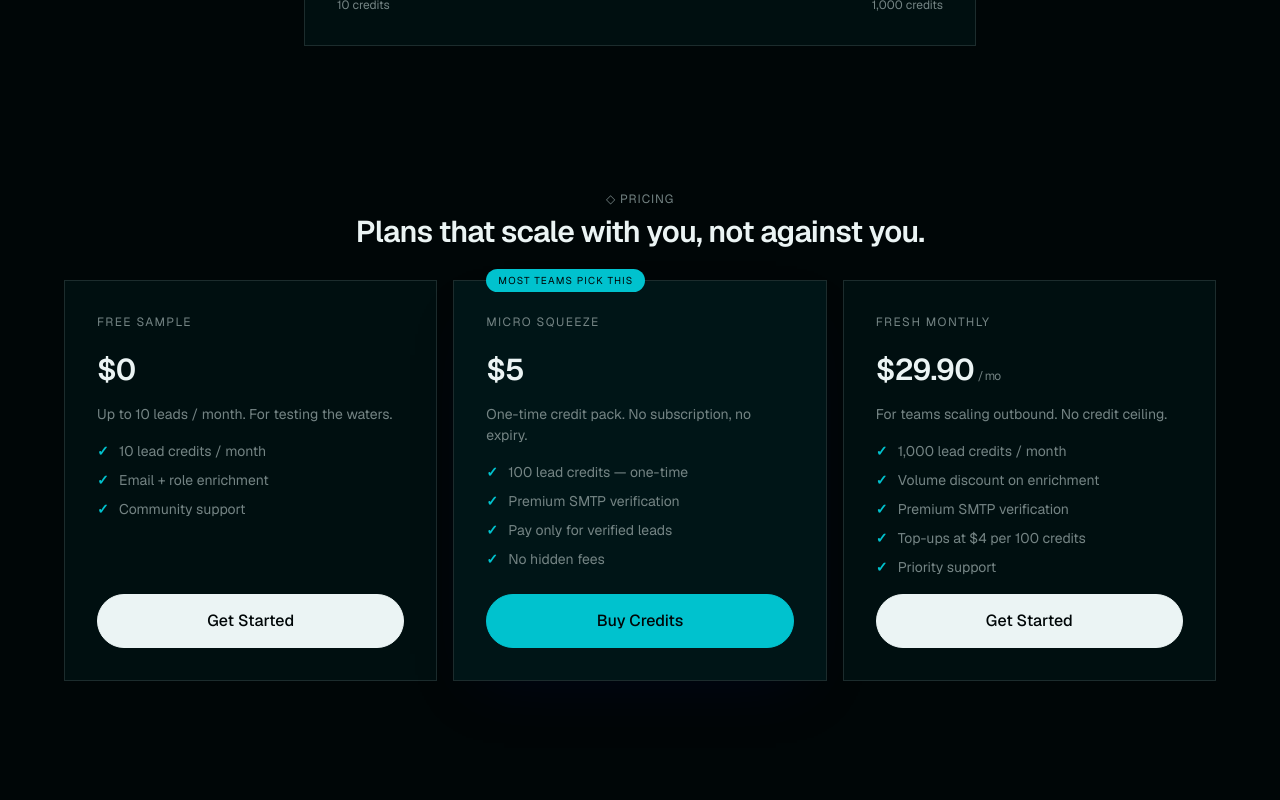
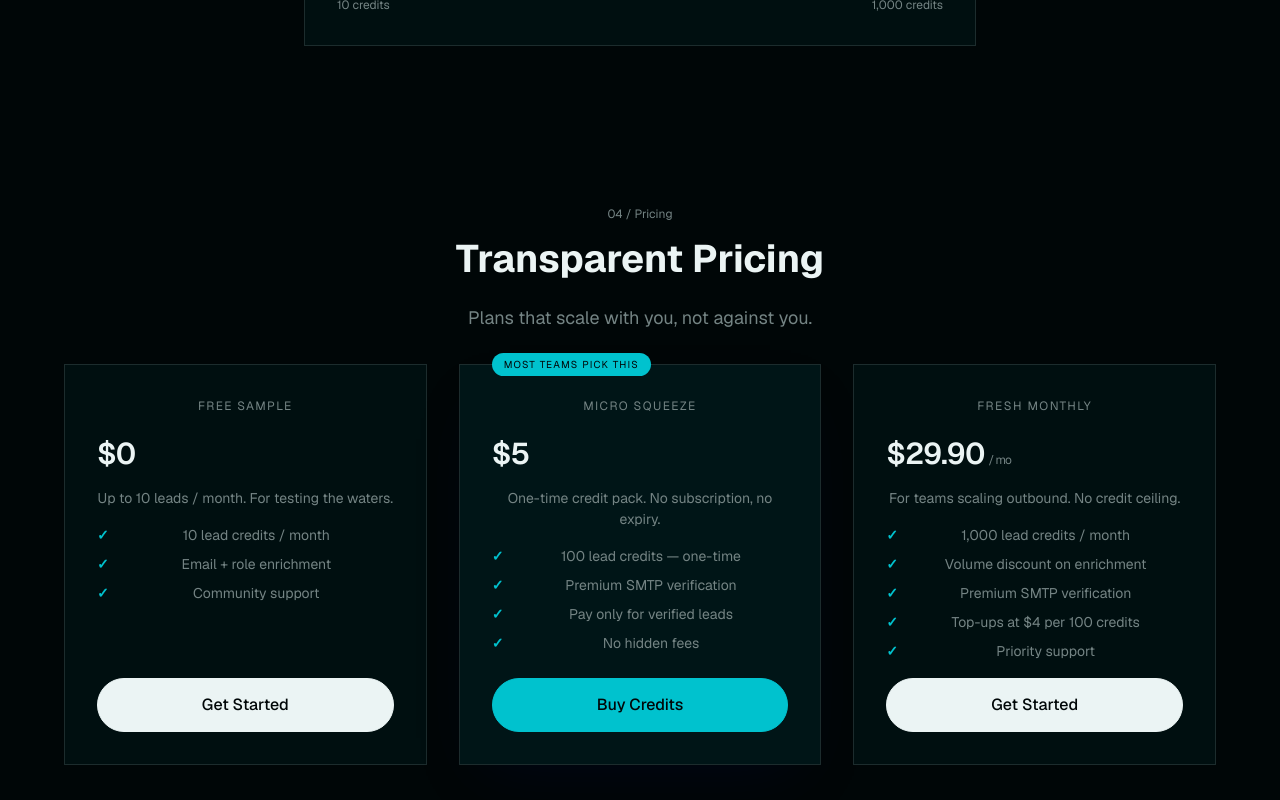
Before and after one commit to riskids/leadslemonade-landingpage, a Next.js app: page / in a window 1280 px wide. Shown: the part 3800-4600 px from the top of the page. Built offline with nearby package versions, Linux system fonts and the light colour scheme.

Commit message:
fix: revert header to original, set card grid gap to gap-8

```diff
--- a/src/components/sections/PricingSection.tsx
+++ b/src/components/sections/PricingSection.tsx
@@ -50,45 +50,35 @@ const PricingSection = () => {
   ];
 
   return (
-    <section id="pricing" style={{ padding: '4rem 1rem 3rem' }}>
-      <div style={{ maxWidth: '72rem', margin: '0 auto' }}>
-        {/* Head — centered */}
-        <div style={{ textAlign: 'center', marginBottom: '2rem' }}>
-          <span
-            style={{
-              fontFamily: 'var(--font-label)',
-              fontSize: '0.75rem',
-              letterSpacing: '0.08em',
-              textTransform: 'uppercase',
-              color: 'var(--color-muted)',
-              display: 'block',
-              marginBottom: '0.5rem',
-            }}
-          >
-            ◇ pricing
-          </span>
-          <h2
-            style={{
-              fontFamily: 'var(--font-display)',
-              fontSize: 'clamp(1.75rem, 3vw, 1.875rem)',
-              fontWeight: 600,
-              letterSpacing: '-0.025em',
-              lineHeight: 1.05,
-              color: 'var(--color-ink)',
-              maxWidth: '36ch',
-              margin: '0 auto 0.5rem',
-            }}
-          >
-            Plans that scale with you, not against you.
-          </h2>
-        </div>
+    <section id="pricing" className="py-20 px-4">
+      <div className="max-w-6xl mx-auto text-center">
+        <span
+          className="text-xs font-mono mb-2 block"
+          style={{ color: 'var(--color-muted)', fontFamily: 'var(--font-label)' }}
+        >
+          04 / Pricing
+        </span>
+        <h2
+          className="font-bold tracking-tighter mb-4"
+          style={{
+            fontSize: "clamp(1.75rem, 3vw, 2.5rem)",
+            letterSpacing: 'var(--tracking-display)',
+            color: 'var(--color-ink)',
+            fontFamily: 'var(--font-display)',
+          }}
+        >
+          Transparent Pricing
+        </h2>
+        <p className="text-lg mb-8" style={{ color: 'var(--color-muted)' }}>
+          Plans that scale with you, not against you.
+        </p>
 
         {/* Grid */}
         <div
           style={{
             display: 'grid',
             gridTemplateColumns: 'repeat(auto-fit, minmax(280px, 1fr))',
-            gap: '1rem',
+            gap: '2rem',
             marginTop: '2rem',
           }}
         >
```
